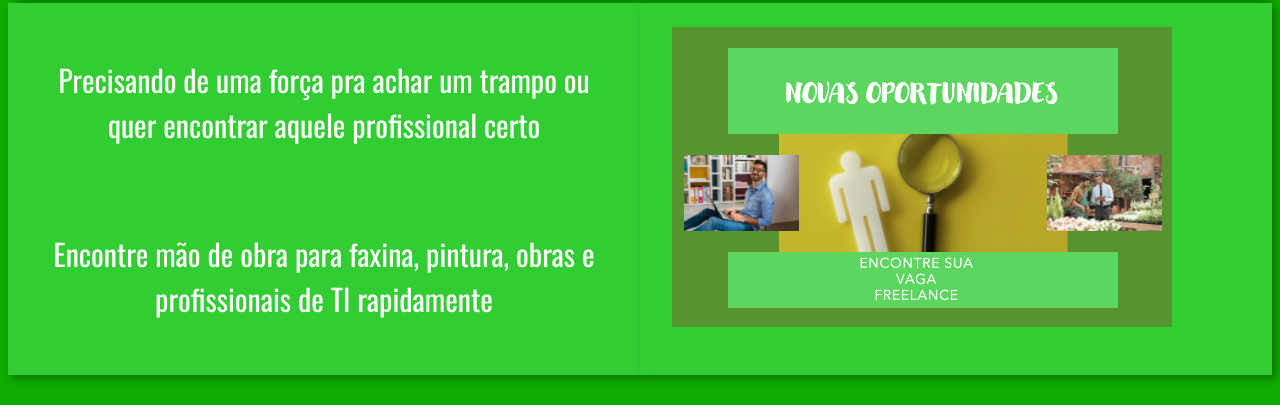
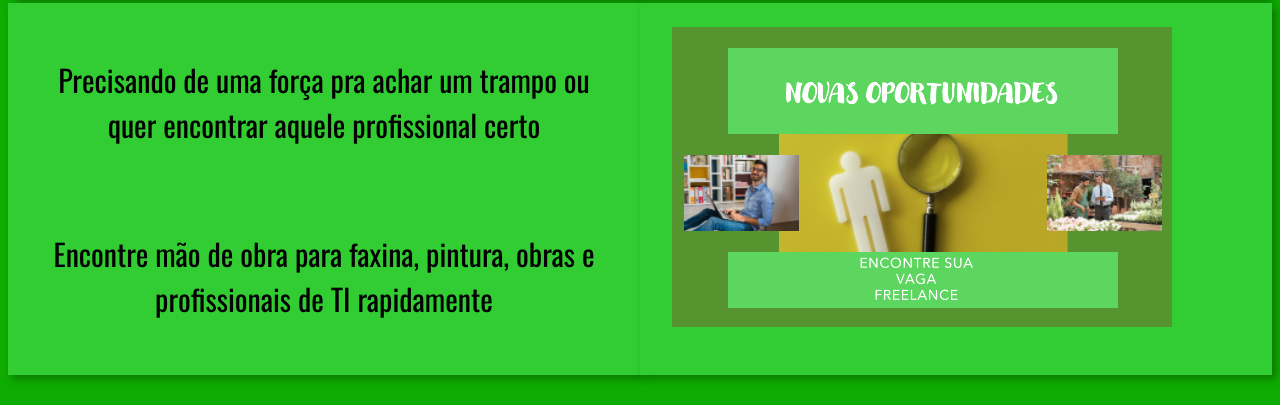
Before and after one commit to pcfernandes321/Freela-Social, a plain HTML site: page Home/index.html in a window 1280 px wide. Shown: the part 149-554 px from the top of the page. Drawn offline with nearby package versions, Linux system fonts and the light colour scheme.

Commit message:
alterações2

```diff
--- a/Home/home.css
+++ b/Home/home.css
@@ -53,7 +53,7 @@ header{
   font-size: 30px;
   display: flex;
   text-align: center;
-  color: white;
+  color: rgb(1, 1, 1);
 
 }
 
```
